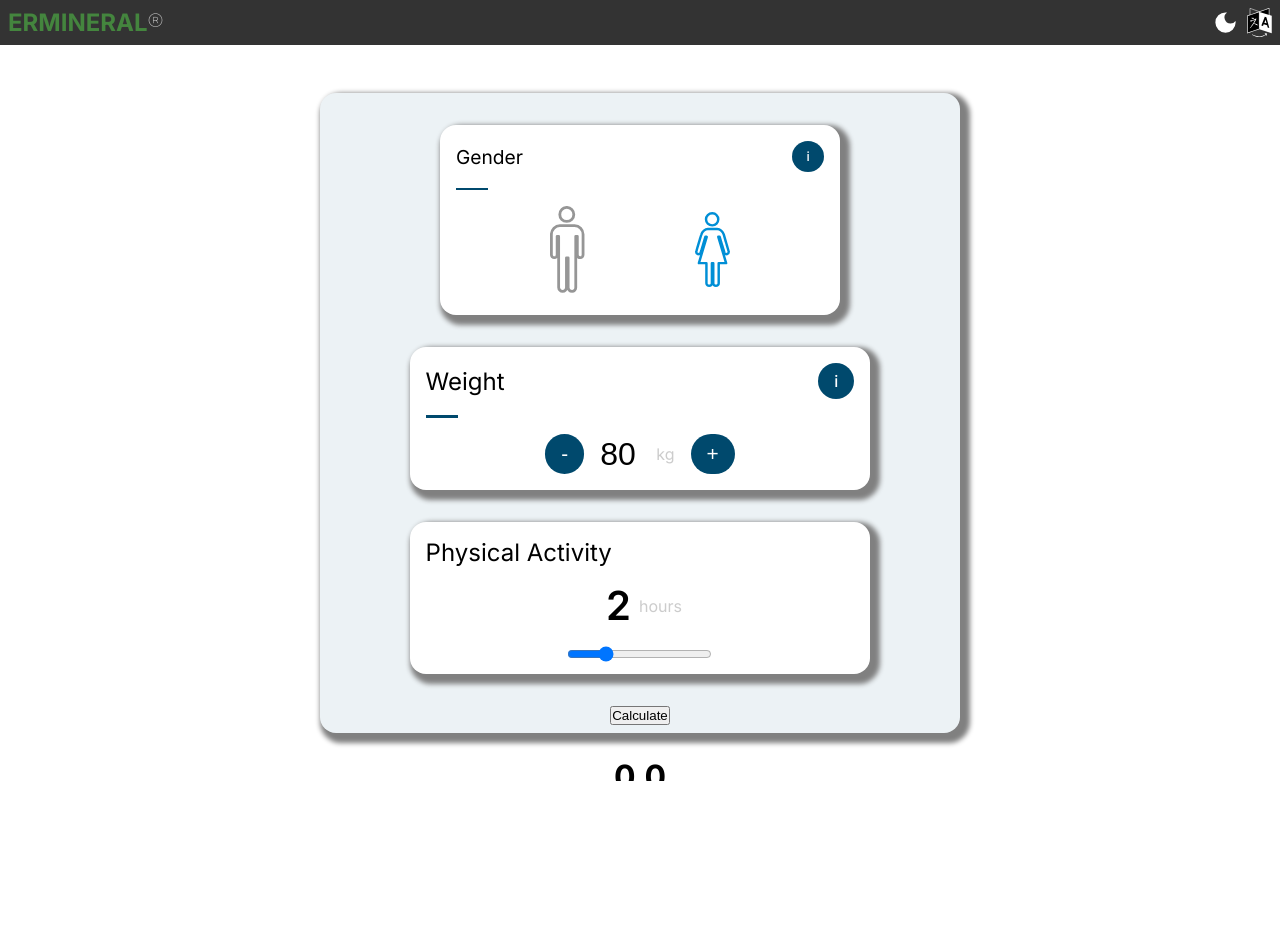
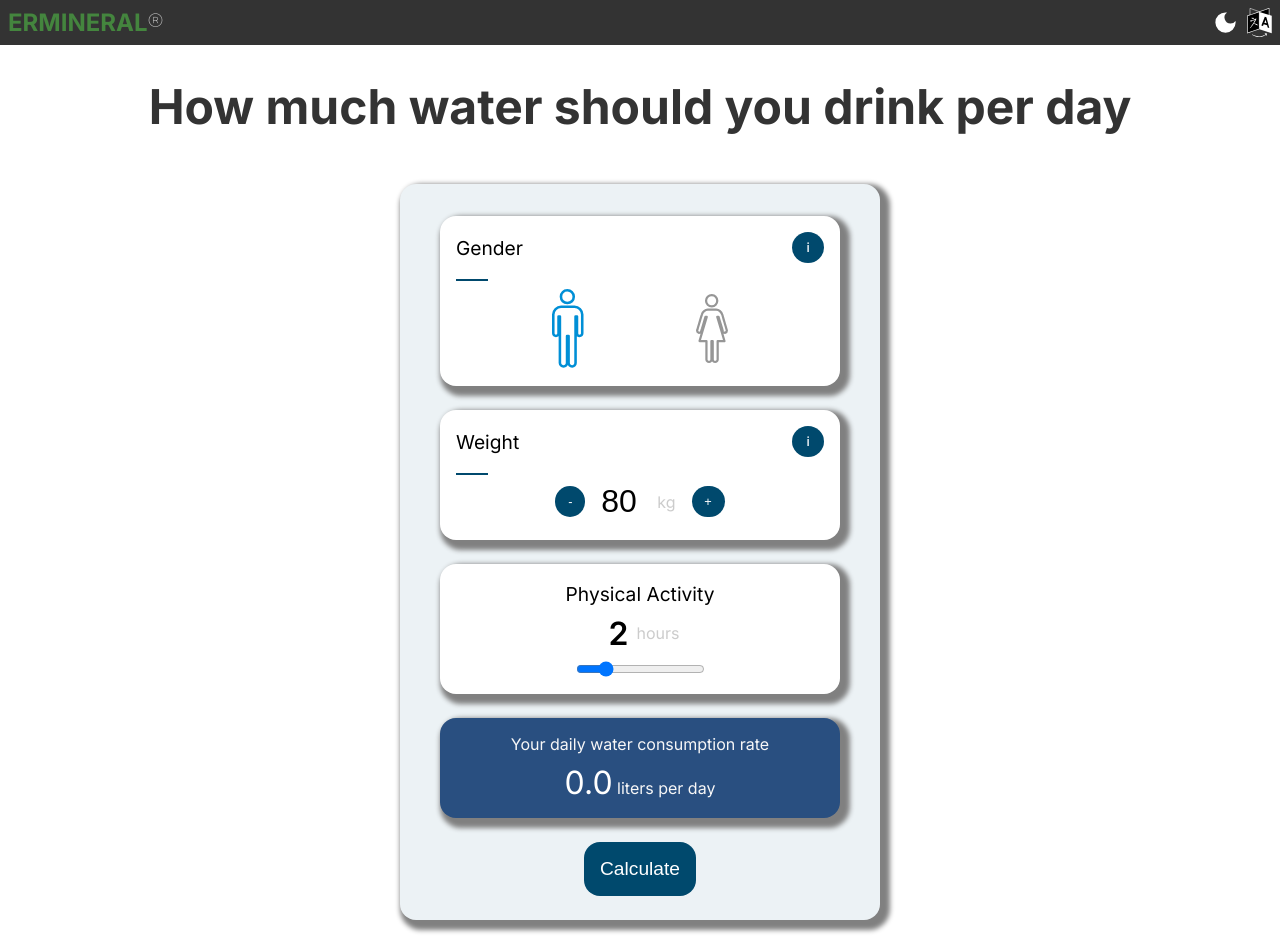
Before and after one commit to mishin78/ermineral-platform, a Next.js app: page /calculator in a window 1280 px wide. Before the commit the page ends 800 px from the top, so only its background shows below. Built offline with nearby package versions, Linux system fonts and the light colour scheme.

Commit message:
work on hydration calculator section

```diff
--- a/src/app/calculator/calculator.sass
+++ b/src/app/calculator/calculator.sass
@@ -10,22 +10,58 @@ $active-color-light: #FFFFFF
     justify-content: center
     align-items: center
     box-shadow: 5px 5px 5px 5px grey
+    user-select: none
+    .titleBox
+        margin: 2rem auto
+        text-wrap: balance
+        align-self: center
+        h1
+            font-size: 3rem
+            color: $header-background-light
     .testBox
         display: flex
         flex-direction: column
         justify-content: flex-start
         align-items: center
-        width: 40rem
-        height: 40rem
-        margin: 3rem auto
+        width: 30rem
+        height: 46rem
+        margin: 1rem auto
         box-shadow: 5px 5px 5px 5px grey
         border-radius: 1rem
         background-color: #ECF2F5
-        gap: 2rem
+        gap: 1.5rem
         padding: 2rem
+        .resultBox
+            width: 400px
+            min-height: 100px
+            box-shadow: 5px 5px 5px 5px grey
+            border-radius: 1rem
+            background-color: #294F80
+            display: flex
+            align-items: center
+            justify-content: center
+            flex-direction: column
+            h1
+                color: #f7f7f7
+                font-weight: 400
+                font-size: 1rem
+                padding: 0.3rem 1rem
+                margin: 0
+            span
+                font-size: 2rem
+                color: $active-color-light
+        button
+            background-color: #00496D
+            color: $active-color-light
+            font-size: 1.2rem
+            border: none
+            border-radius: 1rem
+            font-weight: 400
+            padding: 1rem
+            cursor: pointer
         .gender
             width: 400px
-            min-height: 190px
+            min-height: 170px
             box-shadow: 5px 5px 5px 5px grey
             border-radius: 1rem
             background-color: $active-color-light
@@ -57,9 +93,9 @@ $active-color-light: #FFFFFF
                 display: flex
                 align-items: center
                 justify-content: space-evenly
-                margin: 1rem auto
+                margin: 0.5rem auto
                 img
-                    width: 35px
+                    width: 32px
                     cursor: pointer
 
 
@@ -73,12 +109,12 @@ $active-color-light: #FFFFFF
             display: flex
             align-items: center
             justify-content: center
-            margin: 1rem auto
+            margin: 0.5rem auto
             h1
                 font-size: 1rem
                 font-weight: 300
                 color: $active-color-light
-                padding: 0.5rem 1rem 0rem 1rem
+                padding: 0rem 1rem 0rem 1rem
                 margin: 0
         hr
             width: 2rem
@@ -106,17 +142,17 @@ $active-color-light: #FFFFFF
 
 
 .weight
-    width: 80%
-    height: 9rem
+    width: 400px
+    min-height: 130px
     box-shadow: 5px 5px 5px 5px grey
     border-radius: 1rem
     background-color: $active-color-light
     hr
         width: 2rem
-        font-size: 2rem
+        font-size: 1.5rem
         margin: 0 1rem
         background: #00496D
-        height: 3px
+        height: 2px
         border: none
     .up
         margin: 0
@@ -125,26 +161,26 @@ $active-color-light: #FFFFFF
         justify-content: space-between
         padding: 1rem
         h6
-            font-size: 1.5rem
+            font-size: 1.2rem
             font-weight: 400
         span
-            font-size: 1rem
+            font-size: 0.8rem
             color: $active-color-light
             background-color: #00496D
-            padding: 0.5rem 1rem
+            padding: 0.5rem 0.9rem
             cursor: pointer
             border-radius: 50%
             font-weight: 500
     .numberBox
-        margin: 1rem auto
+        margin: 0.5rem auto
         display: flex
         align-items: center
         justify-content: center
         button
-            font-size: 1.3rem
+            font-size: 0.8rem
             color: $active-color-light
             background-color: #00496D
-            padding: 0.5rem 1rem
+            padding: 0.5rem 0.8rem
             cursor: pointer
             border-radius: 10rem
             font-weight: 500
@@ -160,17 +196,17 @@ $active-color-light: #FFFFFF
 
 
 .weightBlue
-    width: 80%
-    height: 9rem
+    width: 400px
+    min-height: 130px
     box-shadow: 5px 5px 5px 5px grey
     border-radius: 1rem
     background-color: #294F80
     hr
         width: 2rem
-        font-size: 2rem
+        font-size: 1.5rem
         margin: 0 1rem
         background: $active-color-light
-        height: 3px
+        height: 2px
         border: none
     .upBlue
         margin: 0
@@ -179,11 +215,11 @@ $active-color-light: #FFFFFF
         justify-content: space-between
         padding: 1rem
         h6
-            font-size: 1.5rem
+            font-size: 1.2rem
             font-weight: 400
             color: $active-color-light
         img
-            width: 32px
+            width: 30px
             cursor: pointer
     .text
         display: flex
@@ -199,24 +235,26 @@ $active-color-light: #FFFFFF
 
 
 .activeHours
-    width: 80%
+    width: 400px
+    min-height: 130px
     box-shadow: 5px 5px 5px 5px grey
     border-radius: 1rem
     background-color: $active-color-light
-    text-align: center
+    display: flex
+    justify-content: center
+    align-items: center
+    flex-direction: column
+    h6
+        font-size: 1.2rem
+        font-weight: 400
+        padding: 0.5rem
     .hours
         display: flex
-        text-align: center
         justify-content: center
         align-items: center
-    h6
-        font-size: 1.5rem
-        font-weight: 400
-        text-align: start
-        padding: 1rem 0rem 0.4rem 1rem
-    h5
-        font-size: 2.5rem
-        padding: 0.5rem
-        font-weight: 600
-    input
-        padding: 0.5rem
+        h5
+            font-size: 2rem
+            padding: 0rem 0.5rem
+            font-weight: 600
+    input[type='range']
+        padding: 0.5rem 0
--- a/src/app/calculator/page.js
+++ b/src/app/calculator/page.js
@@ -10,7 +10,7 @@ import { calculateWaterForFemale } from './waterCalc'
 export default function Calculator({ searchParams }) {
     const [ langModal, setLangModal ] = useState(false)
     const [ language, setLanguage ] = useState(searchParams.lang)
-    const [ gender, setGender ] = useState(true)
+    const [ gender, setGender ] = useState(false)
     const [ iScreen, setiScreen] = useState(false)
     const [ weight, setWeight ] = useState(80)
     const [ wScreen, setWScreen ] = useState(false)
@@ -24,6 +24,9 @@ export default function Calculator({ searchParams }) {
         <div className='calcuclatorBox'>
             <Header lang={language}  langModal={langModal}  showLangModal={setLangModal} />
             {langModal && <LangModal setLang={setLanguage}/>}
+            <div className='titleBox'>
+                <h1>How much water should you drink per day</h1>
+            </div>
             <div className='testBox'>
                 {!iScreen && <div className='gender'>
                     <div className='up'>
@@ -77,21 +80,25 @@ export default function Calculator({ searchParams }) {
                 <div className='activeHours'>
                     <h6>Physical Activity</h6>
                     <div className='hours'>
-                        <h5>{activity}</h5><span>hours</span>
+                        <h5>{activity}</h5>
+                        <span>hours</span>
                     </div>
                     <input
                         value={activity}
                         type='range'
                         onChange={(e) => setActivity(e.target.value)}
-                        min='0'
-                        max="10"
+                        min='0' max="10"
                     />
+                </div>
+
+                <div className='resultBox'>
+                    <h1>Your daily water consumption rate</h1>
+                    <h1><span>{result.toFixed(1)}</span> liters per day</h1>
                 </div>
 
                 {gender ? <button onClick={() => setResult(resultForFemale)} className='resultButton'>Calculate</button>
                 : <button onClick={() => setResult(resultForMen)} className='resultButton'>Calculate</button>}
 
-                <h1>{result.toFixed(1)}</h1>
             </div>
 
     </div>
```
